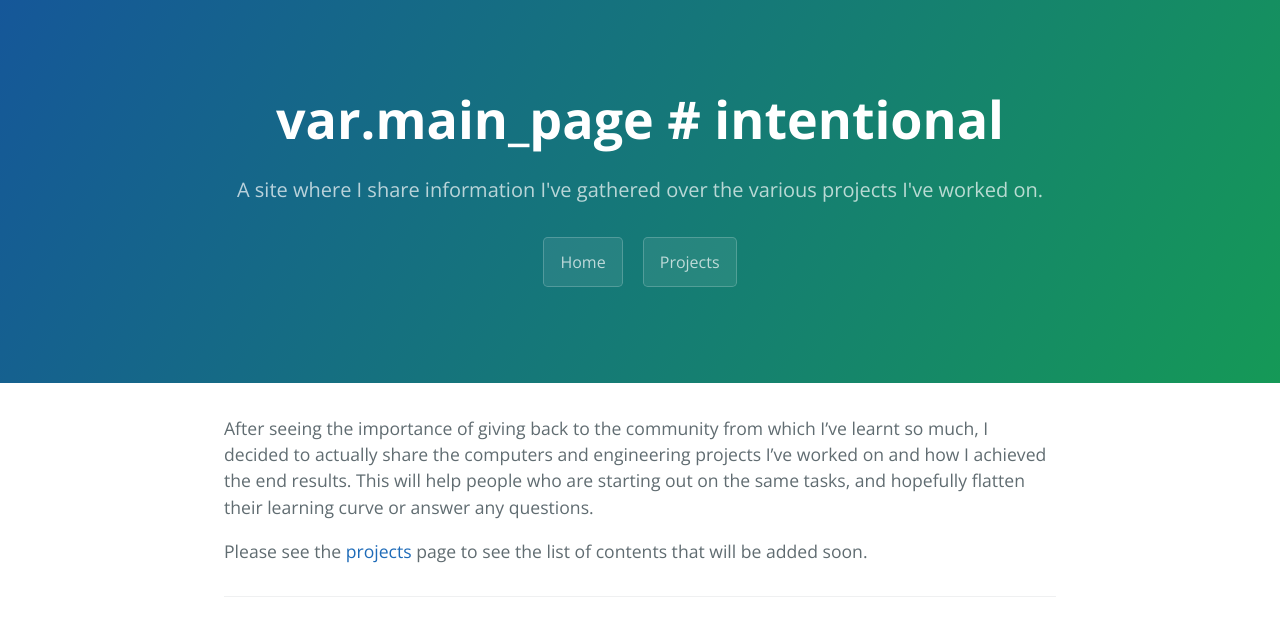
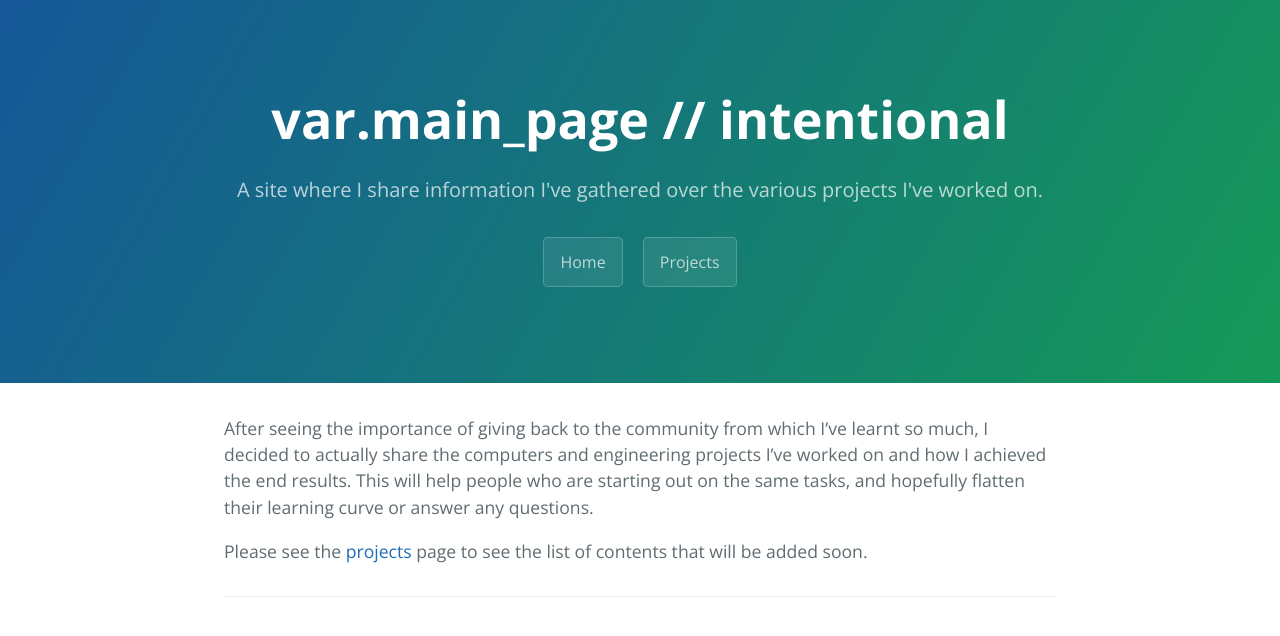
Before and after one commit to khizarkarim/khizarkarim.github.io, a Jekyll site: the page built from index.md, in a window 1280 px wide. Shown: the top 636 px of the page. Built offline with Jekyll 4.4.1, drawn with Linux system fonts in a browser that asks for light colours.

```diff
--- a/index.md
+++ b/index.md
@@ -1,6 +1,6 @@
 ---
 layout: default
-title: "var.main_page # intentional"
+title: "var.main_page // intentional"
 ---
 
 After seeing the importance of giving back to the community from which I've learnt so much, I decided to actually share the computers and engineering projects I've worked on and how I achieved the end results. This will help people who are starting out on the same tasks, and hopefully flatten their learning curve or answer any questions.
```
